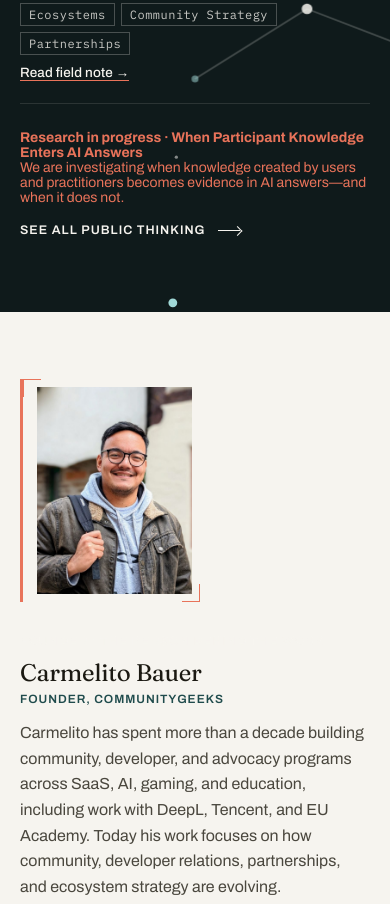
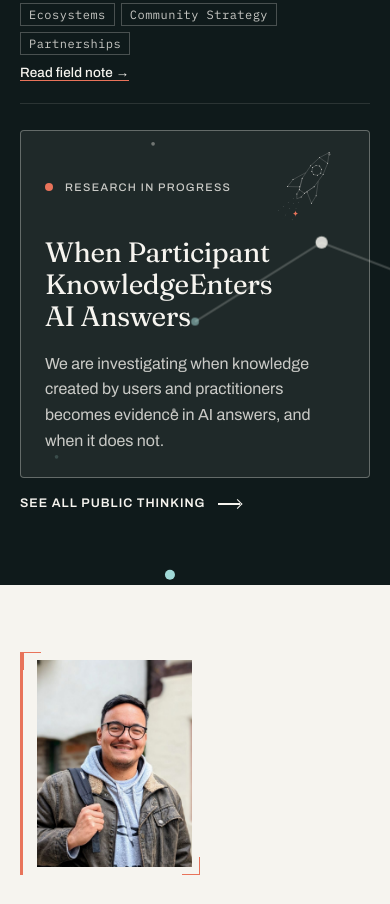
Before and after one commit to detherionx/communitygeeks, an Eleventy site: page src/index.njk in a window 390 px wide. Shown: the part 8839-9743 px from the top of the page. Built offline with nearby package versions, Linux system fonts and the light colour scheme; Eleventy itself is replaced by a stand-in of ours; files that its build step writes are made by us from their sources.

Commit message:
Present research teaser in a constellation rocket panel

```diff
--- a/src/_data/researchTeaser.json
+++ b/src/_data/researchTeaser.json
@@ -1,4 +1,4 @@
 {
-  "en": "We are investigating when knowledge created by users and practitioners becomes evidence in AI answers—and when it does not.",
-  "de": "Wir untersuchen, wann das Wissen von Nutzerinnen, Nutzern und Fachleuten als Beleg in KI-Antworten einfließt – und wann nicht."
+  "en": "We are investigating when knowledge created by users and practitioners becomes evidence in AI answers, and when it does not.",
+  "de": "Wir untersuchen, wann das Wissen von Nutzerinnen, Nutzern und Fachleuten als Beleg in KI-Antworten einfließt und wann nicht."
 }
--- a/src/assets/css/field.css
+++ b/src/assets/css/field.css
@@ -835,3 +835,25 @@ html:not(.js) .mani-cursor{display:none;}
 .claim-highlight{background-image:linear-gradient(transparent 58%,rgba(232,115,90,.22) 58%,rgba(232,115,90,.22) 94%,transparent 94%);background-size:100% 100%;background-repeat:no-repeat;-webkit-box-decoration-break:clone;box-decoration-break:clone;padding-inline:2px;margin-inline:-2px;}
 @media(min-width:861px) and (max-width:1300px){.path-panel .offer-lead{min-height:6em;}}
 @media(max-width:860px){.path-panel .offer-lead{min-height:0;font-size:20px;}}
+
+/* Research in progress: an invitation within the existing constellation field. */
+.research-launch{position:relative;isolation:isolate;width:100%;display:grid;grid-template-columns:minmax(0,1fr) minmax(130px,25%);gap:20px;align-items:center;padding:clamp(24px,3vw,44px);border:1px solid rgba(246,244,239,.32);border-radius:4px;background:rgba(246,244,239,.065);color:var(--cream);}
+.research-launch-label{display:flex;align-items:center;gap:12px;font:500 12px/1.5 var(--body);letter-spacing:.16em;text-transform:uppercase;color:var(--cream-80);}
+.research-launch-label span{width:8px;height:8px;border-radius:50%;background:var(--signal);flex:none;}
+.research-launch h3{font:400 clamp(26px,2.2vw,38px)/1.14 var(--display);letter-spacing:-.015em;margin:20px 0 18px;color:var(--cream);text-wrap:balance;}
+.research-launch-deck{font:400 17px/1.6 var(--body);color:var(--cream-80);max-width:58ch;text-wrap:pretty;}
+.research-rocket{display:block;width:100%;height:auto;max-height:250px;overflow:visible;}
+.rocket-lines{fill:none;stroke:var(--cream);stroke-opacity:.58;stroke-width:1;stroke-linejoin:round;}
+.rocket-nodes{fill:var(--cream);}
+.rocket-trail{fill:var(--cream);fill-opacity:.55;}
+.rocket-trail path{fill:none;stroke:var(--cream);stroke-opacity:.2;stroke-width:1;stroke-dasharray:1 11;}
+.rocket-star{fill:var(--signal);}
+.rocket-glint{fill:none;stroke:var(--cream);stroke-opacity:.75;stroke-width:1;}
+@media(max-width:600px){
+  .research-launch{display:block;padding:24px;}
+  .research-launch-label{min-height:64px;padding-right:78px;font-size:11px;letter-spacing:.12em;}
+  .research-launch h3{font-size:28px;margin-top:18px;}
+  .research-launch h3 br{display:none;}
+  .research-launch-deck{font-size:16px;}
+  .research-rocket{position:absolute;top:10px;right:14px;width:84px;height:94px;}
+}
--- a/src/index.njk
+++ b/src/index.njk
@@ -327,7 +327,34 @@ ogDescription: "We help companies understand the people around their products an
     {% endfor %}
   </ol>
   <div class="pt-foot">
-    <p class="pt-thread"><strong>Research in progress · When Participant Knowledge Enters AI Answers</strong><br>{{ researchTeaser.en }}</p>
+    <aside class="research-launch" aria-labelledby="research-launch-title">
+      <div class="research-launch-copy">
+        <p class="research-launch-label"><span aria-hidden="true"></span>Research in progress</p>
+        <h3 id="research-launch-title">When Participant Knowledge<br>Enters AI Answers</h3>
+        <p class="research-launch-deck">{{ researchTeaser.en }}</p>
+      </div>
+      <svg class="research-rocket" viewBox="0 0 320 360" aria-hidden="true" focusable="false">
+        <g transform="rotate(35 160 150)">
+          <g class="rocket-lines">
+            <path d="M150 28L169 65L179 110L178 168L162 210L138 210L122 168L121 110L131 65Z M131 65L169 65 M122 168L138 210 M178 168L162 210 M121 142L96 192L94 226L133 200 M179 142L204 192L206 226L167 200 M138 210L140 229L150 244L160 229L162 210"/>
+            <path d="M150 91L163 97L169 111L163 125L150 131L137 125L131 111L137 97Z"/>
+          </g>
+          <g class="rocket-nodes">
+            {% for point in [[150,28],[169,65],[179,110],[178,168],[162,210],[138,210],[122,168],[121,110],[131,65],[96,192],[94,226],[204,192],[206,226],[133,200],[167,200],[150,91],[163,97],[169,111],[163,125],[150,131],[137,125],[131,111],[137,97],[140,229],[160,229]] %}
+            <circle cx="{{ point[0] }}" cy="{{ point[1] }}" r="1.7"/>
+            {% endfor %}
+          </g>
+          <g class="rocket-trail">
+            <path d="M139 242L116 324M150 253L150 342M161 242L184 324"/>
+            {% for point in [[139,251],[132,274],[126,297],[119,321],[150,267],[150,291],[150,320],[163,253],[169,276],[175,297],[181,319]] %}
+            <circle cx="{{ point[0] }}" cy="{{ point[1] }}" r="1"/>
+            {% endfor %}
+          </g>
+        </g>
+        <path class="rocket-star" d="M93 266Q94 277 104 278Q94 279 93 290Q92 279 82 278Q92 277 93 266Z"/>
+        <path class="rocket-glint" d="M223 45v12M217 51h12"/>
+      </svg>
+    </aside>
     <a class="kctl kctl-secondary pt-seeall" id="pt-seeall" href="/public-thinking/"><span class="kctl-row"><span class="kctl-label">See all Public Thinking</span><span class="kctl-mark" aria-hidden="true"></span></span></a>
   </div>
   </div>
```
Also changed, not shown: HANDOFF.md (+4 -0 lines).
